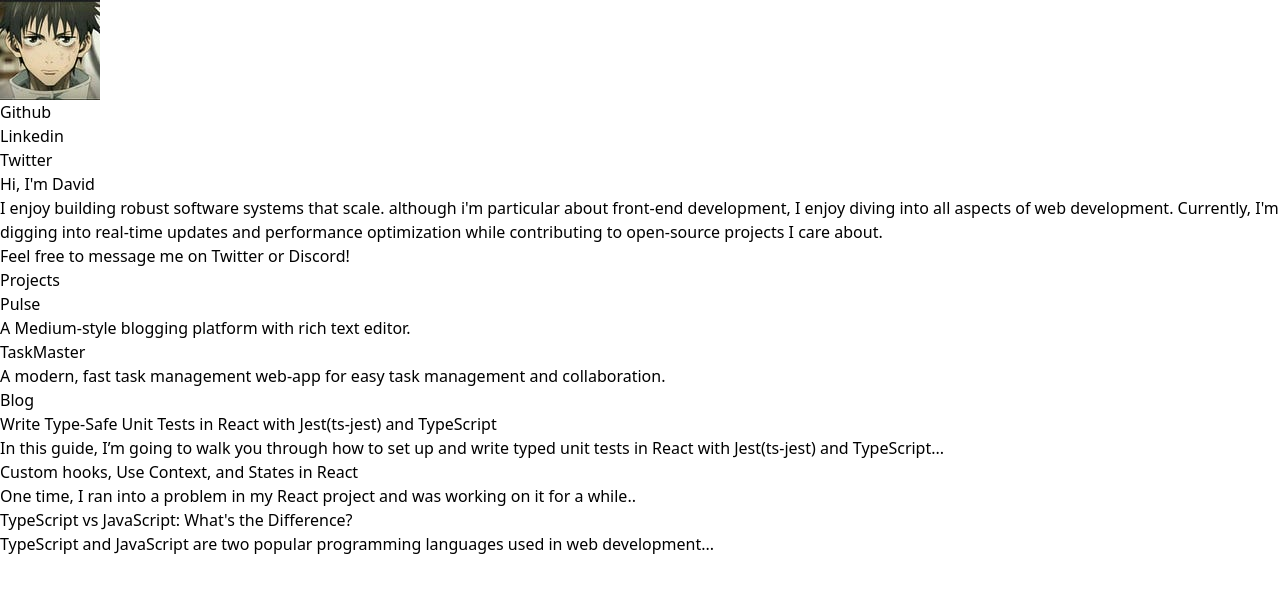
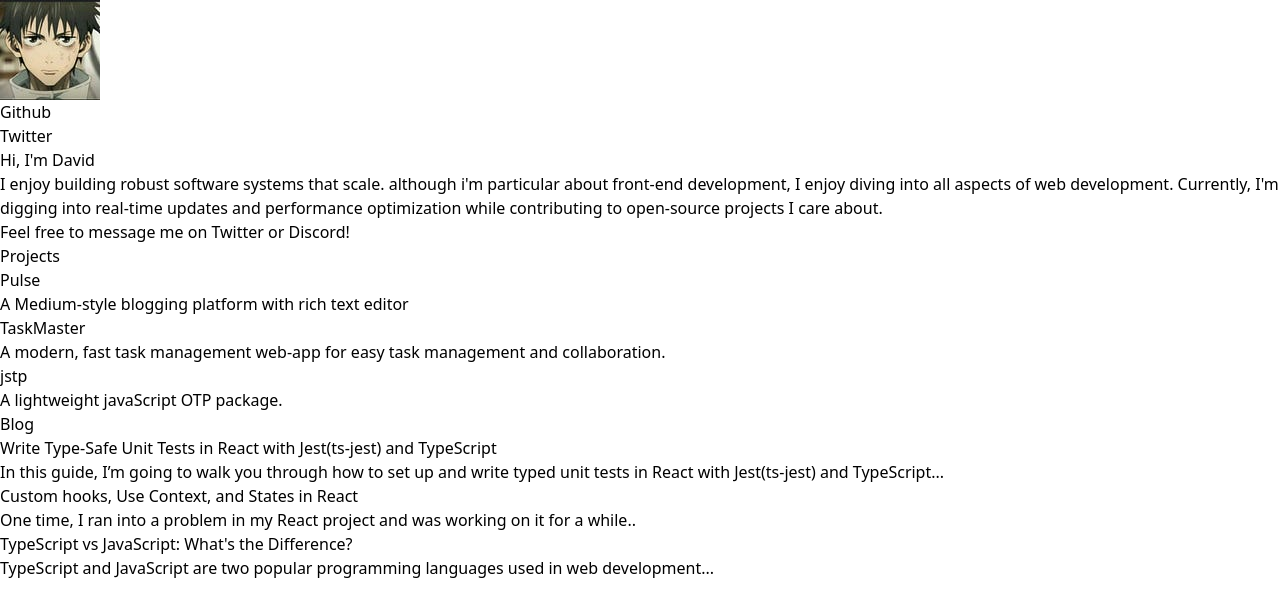
Before and after one commit to Davidthecode/Portfolio, a React (Vite) app: page / in a window 1280 px wide. Shown: the top 616 px of the page. Built offline with nearby package versions, Linux system fonts and the light colour scheme.

Commit message:
made changes

```diff
--- a/src/components/main.tsx
+++ b/src/components/main.tsx
@@ -1,22 +1,6 @@
+import { projects, blogs } from "../data";
+
 const Main = () => {
-    const blogs = [
-        {
-            title: "Write Type-Safe Unit Tests in React with Jest(ts-jest) and TypeScript",
-            preview: "In this guide, I’m going to walk you through how to set up and write typed unit tests in React with Jest(ts-jest) and TypeScript...",
-            link: "https://pulse-blog.vercel.app/@ajiboladavid0963/write-type-safe-unit-tests-in-react-with-jestts-jest-and-typescript-veRVMzgq2HWv"
-        },
-        {
-            title: "Custom hooks, Use Context, and States in React",
-            preview: "One time, I ran into a problem in my React project and was working on it for a while..",
-            link: "https://pulse-blog.vercel.app/@ajiboladavid0963/custom-hooks-use-context-and-states-in-react-mOwsn3iuCULl"
-        },
-        {
-            title: "TypeScript vs JavaScript: What's the Difference?",
-            preview: "TypeScript and JavaScript are two popular programming languages used in web development...",
-            link: "https://pulse-blog.vercel.app/@ajiboladavid0963/typescript-vs-javascript-whats-the-difference-wCKZXFdGqvbX"
-        },
-    ]
-
     return (
         <main className="flex flex-col my-12">
             {/* hero */}
@@ -31,19 +15,15 @@ const Main = () => {
             {/* Projects */}
             <section className="flex flex-col gap-4 mt-8">
                 <h2 className="text-2xl font-semibold">Projects</h2>
-                <div className="flex flex-col gap-4 sm:gap-0 sm:flex-row items-center justify-between opacity-80">
-                    <article className="group flex flex-col gap-2 border px-4 py-3 rounded-md w-full sm:w-[49%]">
-                        <a href="https://pulse-blog.vercel.app" target="_blank" rel="noopener noreferrer">
-                            <h3 className="font-medium group-hover:text-[#6161FF] group-hover:underline">Pulse</h3>
-                            <p className="text-sm opacity-80">A Medium-style blogging platform with rich text editor.</p>
-                        </a>
-                    </article>
-                    <article className="group flex flex-col gap-2 border px-4 py-3 rounded-md w-full sm:w-[49%]">
-                        <a href="https://taskmaster-pm.vercel.app" target="_blank" rel="noopener noreferrer">
-                            <h3 className="font-medium group-hover:text-[#6161FF] group-hover:underline">TaskMaster</h3>
-                            <p className="text-sm opacity-80">A modern, fast task management web-app for easy task management and collaboration.</p>
-                        </a>
-                    </article>
+                <div className="flex flex-col flex-wrap gap-4 sm:gap-3 sm:flex-row items-center justify-between opacity-80">
+                    {projects.map((project) => (
+                        <article className="group flex flex-col gap-2 border px-4 py-3 rounded-md w-full sm:w-[49%]" key={project.link}>
+                            <a href={project.link} target="_blank" rel="noopener noreferrer">
+                                <h3 className="font-medium group-hover:text-[#6161FF] group-hover:underline">{project.title}</h3>
+                                <p className="text-sm opacity-80">{project.about}</p>
+                            </a>
+                        </article>
+                    ))}
                 </div>
             </section>
 
@@ -51,8 +31,8 @@ const Main = () => {
             <section className="flex flex-col gap-5 mt-10">
                 <h2 className="text-2xl font-semibold">Blog</h2>
                 <ul className="space-y-5">
-                    {blogs.map((blog, index) => (
-                        <li key={index} className="flex flex-col">
+                    {blogs.map((blog) => (
+                        <li key={blog.link} className="flex flex-col">
                             <a
                                 href={blog.link}
                                 className="opacity-80 hover:text-[#6161FF] hover:underline"
--- a/src/components/navbar.tsx
+++ b/src/components/navbar.tsx
@@ -3,7 +3,6 @@ import animeImage from "../assets/anime-img.jpg";
 const Navbar = () => {
   const links = [
     { name: "Github", href: "https://github.com/Davidthecode" },
-    { name: "Linkedin", href: "https://www.linkedin.com/in/david-ajibola" },
     { name: "Twitter", href: "https://twitter.com/DavidAjibola_" },
   ];
 
--- /dev/null
+++ b/src/data/index.ts
@@ -0,0 +1,35 @@
+export const projects = [
+  {
+    title: "Pulse",
+    about: "A Medium-style blogging platform with rich text editor",
+    link: "https://pulse-blog.vercel.app"
+  },
+  {
+    title: "TaskMaster",
+    about: "A modern, fast task management web-app for easy task management and collaboration.",
+    link: "https://taskmaster-pm.vercel.app"
+  },
+  {
+    title: "jstp",
+    about: "A lightweight javaScript OTP package.",
+    link: "https://www.npmjs.com/package/@ajiboladavid/jstp"
+  }
+];
+
+export const blogs = [
+  {
+    title: "Write Type-Safe Unit Tests in React with Jest(ts-jest) and TypeScript",
+    preview: "In this guide, I’m going to walk you through how to set up and write typed unit tests in React with Jest(ts-jest) and TypeScript...",
+    link: "https://pulse-blog.vercel.app/@ajiboladavid0963/write-type-safe-unit-tests-in-react-with-jestts-jest-and-typescript-veRVMzgq2HWv"
+  },
+  {
+    title: "Custom hooks, Use Context, and States in React",
+    preview: "One time, I ran into a problem in my React project and was working on it for a while..",
+    link: "https://pulse-blog.vercel.app/@ajiboladavid0963/custom-hooks-use-context-and-states-in-react-mOwsn3iuCULl"
+  },
+  {
+    title: "TypeScript vs JavaScript: What's the Difference?",
+    preview: "TypeScript and JavaScript are two popular programming languages used in web development...",
+    link: "https://pulse-blog.vercel.app/@ajiboladavid0963/typescript-vs-javascript-whats-the-difference-wCKZXFdGqvbX"
+  },
+];
```
